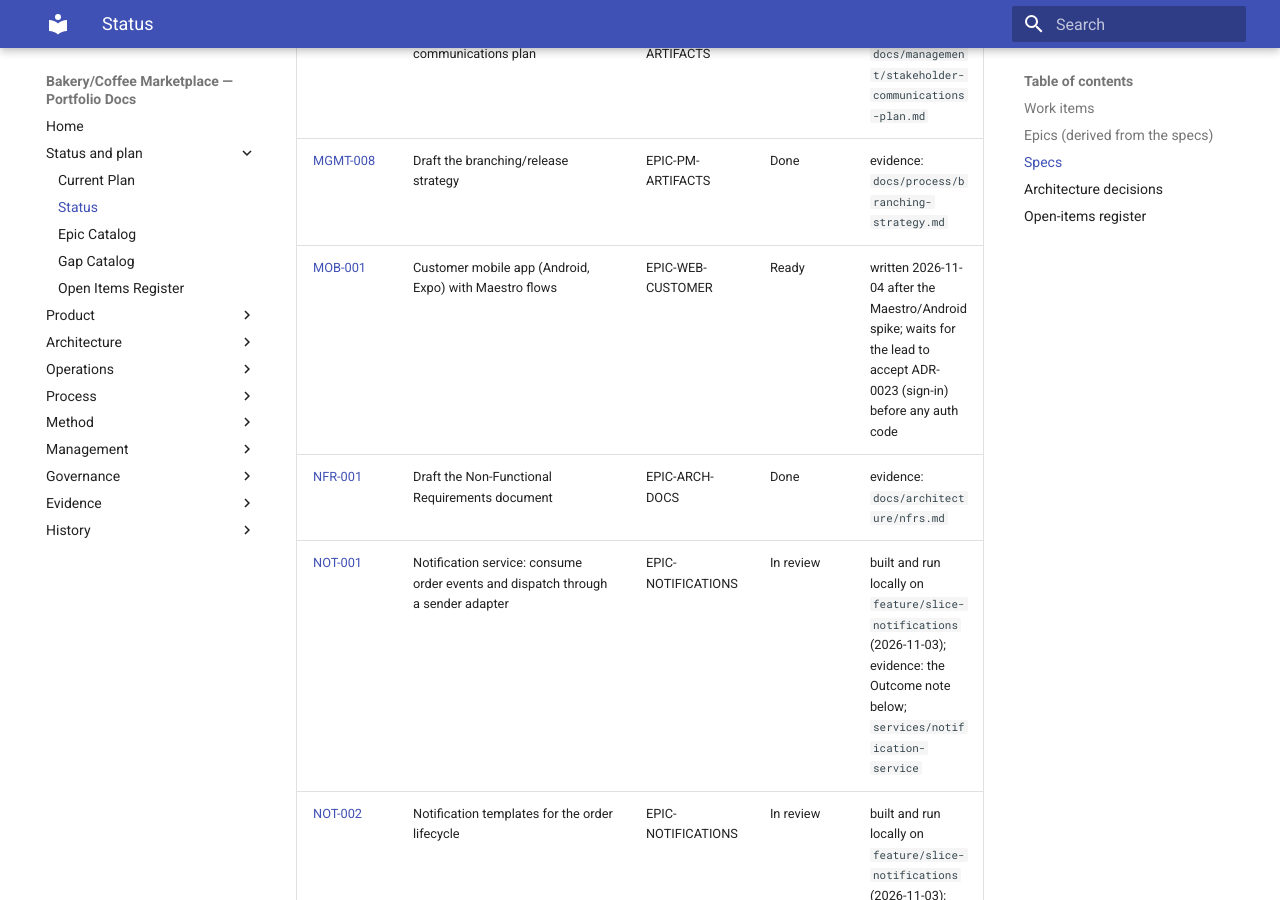
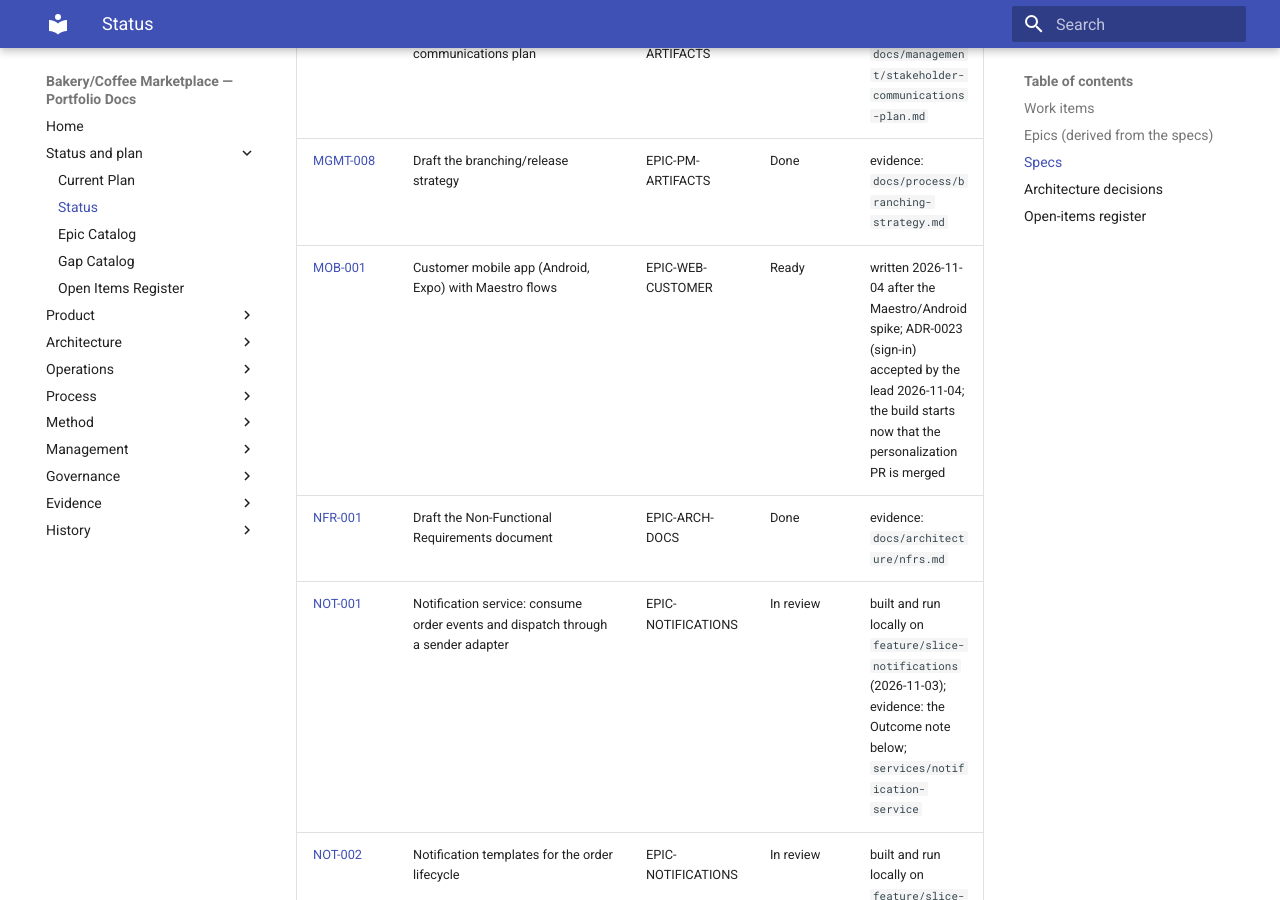
Before and after one commit to benjamin-hedrick/bakery-marketplace, an MkDocs documentation site: the page built from docs/product/backlog/STATUS.md, in a window 1280 px wide and 900 px high, scrolled down 10303 px. Built offline with MkDocs 1.6.1 and Material for MkDocs 9.7.7, drawn with Linux system fonts in a browser that asks for light colours; some of the changed text lies outside the part shown.

Commit message:
WI-MOB-001: ADR-0023 accepted by the lead (2026-11-04); spec banner and ADR index updated
Co-Authored-By: Claude Sonnet 5.5 <noreply@anthropic.com>

```diff
--- a/docs/architecture/adr/README.md
+++ b/docs/architecture/adr/README.md
@@ -48,7 +48,7 @@ For the order in which the decisions were made and changed, see [the decision ti
 | [0020](0020-deployment-pipeline-and-environments.md) | Build once, promote by digest, configure at deploy time; two stacks; gated infrastructure and application stages; a second, never-run UAT/Prod pipeline | Accepted (2026-10-31) |
 | [0021](0021-live-updates-to-the-vendor-queue.md) | Push as a nudge over a stream (GraphQL subscription over SSE, Redis Pub/Sub fan-out) layered on polling, which stays | Accepted (2026-11-02) |
 | [0022](0022-tags.md) | Tags: a catalog-owned registry of kinds and tags (allergen, diet, occasion, season, theme), assigned to listings and options; visibility and windows enforced by the catalog | Accepted |
-| [0023](0023-native-app-sign-in.md) | Native app sign-in: Authorization Code with PKCE in the system browser, a private-use redirect scheme, the refresh token in the Android Keystore; the BFF and services are unchanged | Proposed |
+| [0023](0023-native-app-sign-in.md) | Native app sign-in: Authorization Code with PKCE in the system browser, a private-use redirect scheme, the refresh token in the Android Keystore; the BFF and services are unchanged | Accepted (2026-11-04) |
 
 ## What has been built, against these decisions
 
--- a/docs/product/backlog/STATUS.md
+++ b/docs/product/backlog/STATUS.md
@@ -110,7 +110,7 @@ Epics with no spec yet are listed, with their planned items, in `epic-catalog.md
 | [MGMT-006](WI-MGMT-006.md) | Hypothetical team structure and hiring plan | EPIC-PM-ARTIFACTS | Deferred | trigger: the lead decides to add management artifacts to the portfolio (deferred 2026-10-30) |
 | [MGMT-007](WI-MGMT-007.md) | Draft the stakeholder communications plan | EPIC-PM-ARTIFACTS | Done | evidence: `docs/management/stakeholder-communications-plan.md` |
 | [MGMT-008](WI-MGMT-008.md) | Draft the branching/release strategy | EPIC-PM-ARTIFACTS | Done | evidence: `docs/process/branching-strategy.md` |
-| [MOB-001](WI-MOB-001.md) | Customer mobile app (Android, Expo) with Maestro flows | EPIC-WEB-CUSTOMER | Ready | written 2026-11-04 after the Maestro/Android spike; waits for the lead to accept ADR-0023 (sign-in) before any auth code |
+| [MOB-001](WI-MOB-001.md) | Customer mobile app (Android, Expo) with Maestro flows | EPIC-WEB-CUSTOMER | Ready | written 2026-11-04 after the Maestro/Android spike; ADR-0023 (sign-in) accepted by the lead 2026-11-04; the build starts now that the personalization PR is merged |
 | [NFR-001](WI-NFR-001.md) | Draft the Non-Functional Requirements document | EPIC-ARCH-DOCS | Done | evidence: `docs/architecture/nfrs.md` |
 | [NOT-001](WI-NOT-001.md) | Notification service: consume order events and dispatch through a sender adapter | EPIC-NOTIFICATIONS | In review | built and run locally on `feature/slice-notifications` (2026-11-03); evidence: the Outcome note below; `services/notification-service` |
 | [NOT-002](WI-NOT-002.md) | Notification templates for the order lifecycle | EPIC-NOTIFICATIONS | In review | built and run locally on `feature/slice-notifications` (2026-11-03); evidence: the Outcome note below; `services/notification-service` |
@@ -195,9 +195,9 @@ Epics with no spec yet are listed, with their planned items, in `epic-catalog.md
 | [0020](../../architecture/adr/0020-deployment-pipeline-and-environments.md) | Deployment pipeline, environments and configuration | Accepted | Accepted (2026-10-31) |
 | [0021](../../architecture/adr/0021-live-updates-to-the-vendor-queue.md) | Live Updates to the Vendor Queue (push as a nudge over a stream, polling kept) | Accepted | Accepted (2026-11-02) by the lead, with the decisions below taken as recommended and the maximum stream age... |
 | [0022](../../architecture/adr/0022-tags.md) | Tags (a catalog-owned registry of kinds and tags, assigned to listings and options) | Accepted | Accepted (2026-11-04, approved by the lead; drafted the same day as Proposed). Drafted from the lead's deci... |
-| [0023](../../architecture/adr/0023-native-app-sign-in.md) | Native App Sign-In: Authorization Code with PKCE in the System Browser, Tokens on the Device | Proposed | Proposed (2026-11-04). The lead chose this option (A) over a dev-only shortcut on 2026-11-04 and must accep... |
+| [0023](../../architecture/adr/0023-native-app-sign-in.md) | Native App Sign-In: Authorization Code with PKCE in the System Browser, Tokens on the Device | Accepted | Accepted (2026-11-04) by the lead, who chose option A over a dev-only shortcut and accepted the text. It ch... |
 
-Accepted: 21 · Superseded: 1 · Proposed: 1
+Accepted: 22 · Superseded: 1
 
 ## Open-items register
 
```
Also changed, not shown: docs/architecture/adr/0023-native-app-sign-in.md (+2 -2 lines), docs/product/backlog/WI-MOB-001.md (+1 -1 lines).
